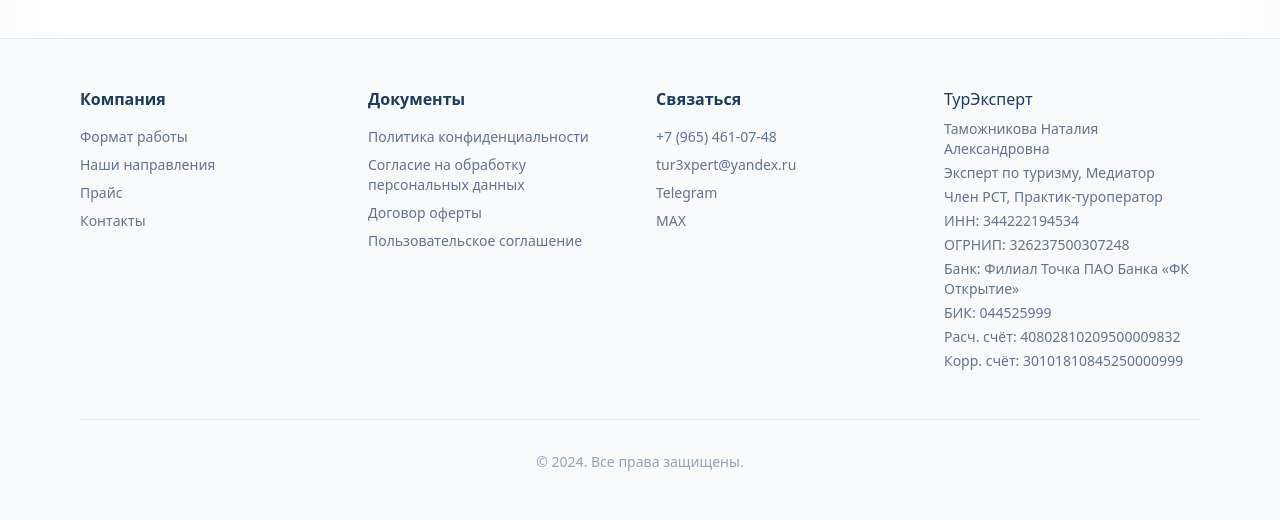
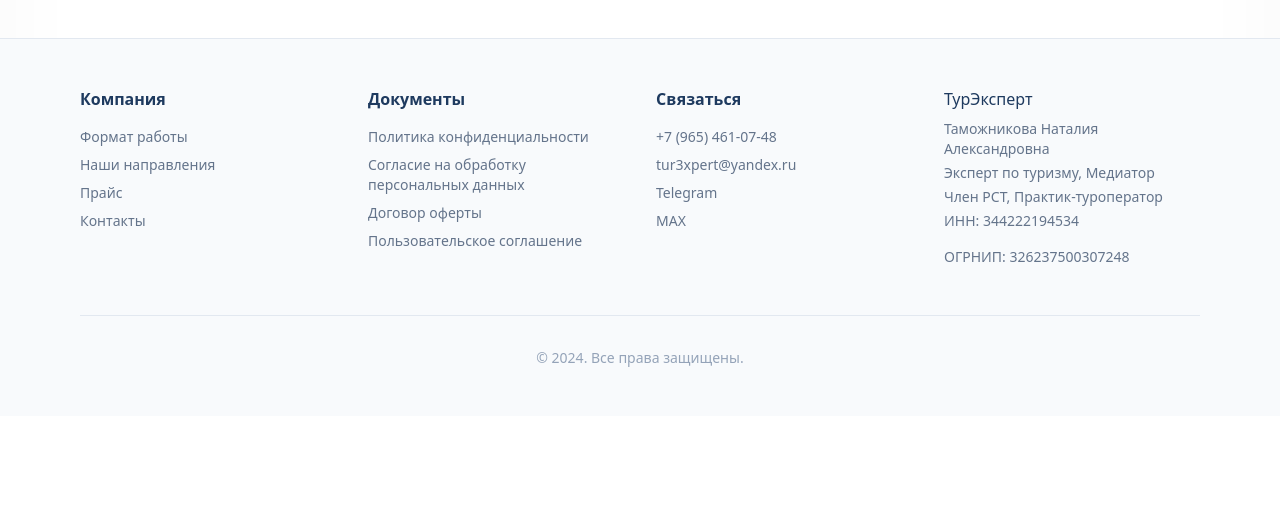
Before and after one commit to JDaxmaut/Tour-Expert, a Django app: page /dlya/turoperatoram/ in a window 1280 px wide. Shown: the part 3408-3928 px from the top of the page. After the commit the page ends 3775 px from the top, so only its background shows below. Run offline with Django 5.2, Linux system fonts and the light colour scheme; data comes from the database, SQL or seed files in the repository; data that the repository does not hold is empty; some libraries are stand-ins or nearby versions.

Commit message:
Убраны банковские реквизиты из футера

```diff
--- a/theme/templates/base.html
+++ b/theme/templates/base.html
@@ -340,12 +340,8 @@
                     <p class="text-sm text-slate-500 mb-1">Таможникова Наталия Александровна</p>
                     <p class="text-sm text-slate-500 mb-1">Эксперт по туризму, Медиатор</p>
                     <p class="text-sm text-slate-500 mb-1">Член РСТ, Практик-туроператор</p>
-                    <p class="text-sm text-slate-500 mb-1">ИНН: 344222194534</p>
-                    <p class="text-sm text-slate-500 mb-1">ОГРНИП: 326237500307248</p>
-                    <p class="text-sm text-slate-500 mb-1">Банк: Филиал Точка ПАО Банка «ФК Открытие»</p>
-                    <p class="text-sm text-slate-500 mb-1">БИК: 044525999</p>
-                    <p class="text-sm text-slate-500 mb-1">Расч. счёт: 40802810209500009832</p>
-                    <p class="text-sm text-slate-500 mb-4">Корр. счёт: 30101810845250000999</p>
+                    <p class="text-sm text-slate-500 mb-4">ИНН: 344222194534</p>
+                    <p class="text-sm text-slate-500 mb-4">ОГРНИП: 326237500307248</p>
                 </div>
             </div>
 
```
